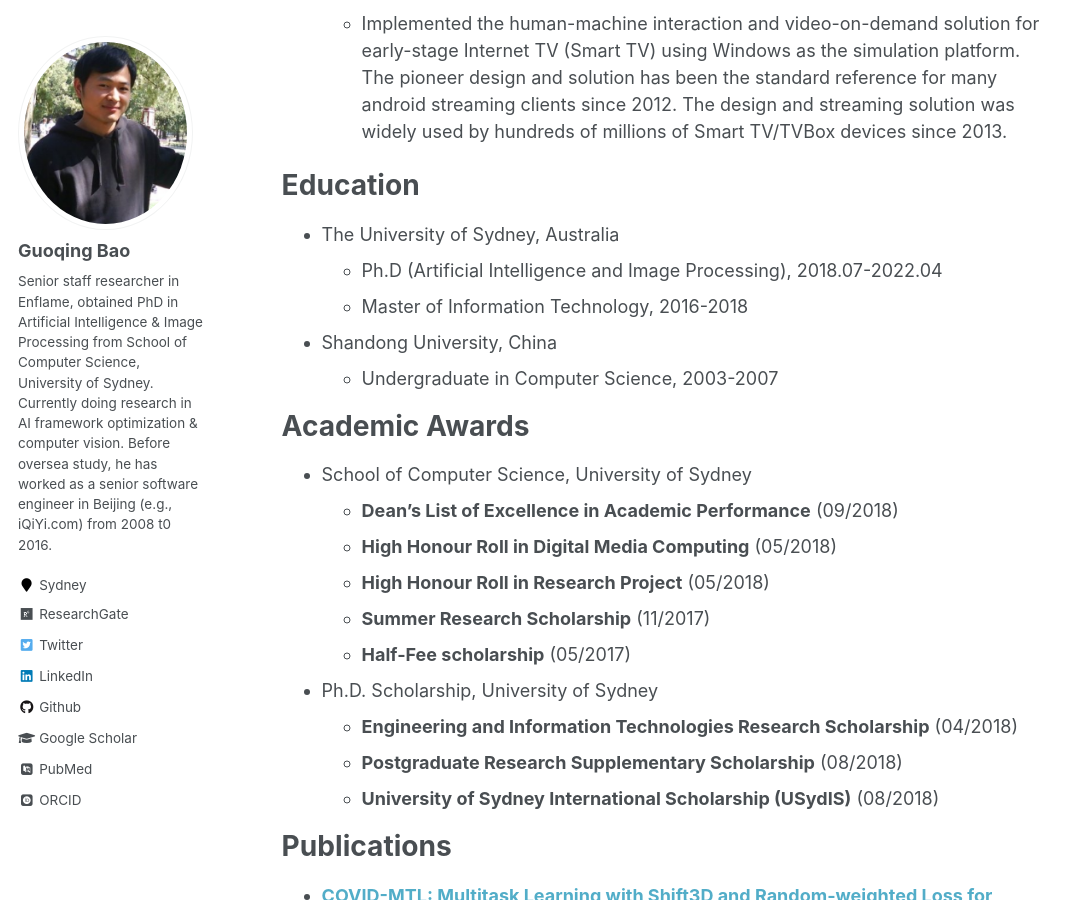
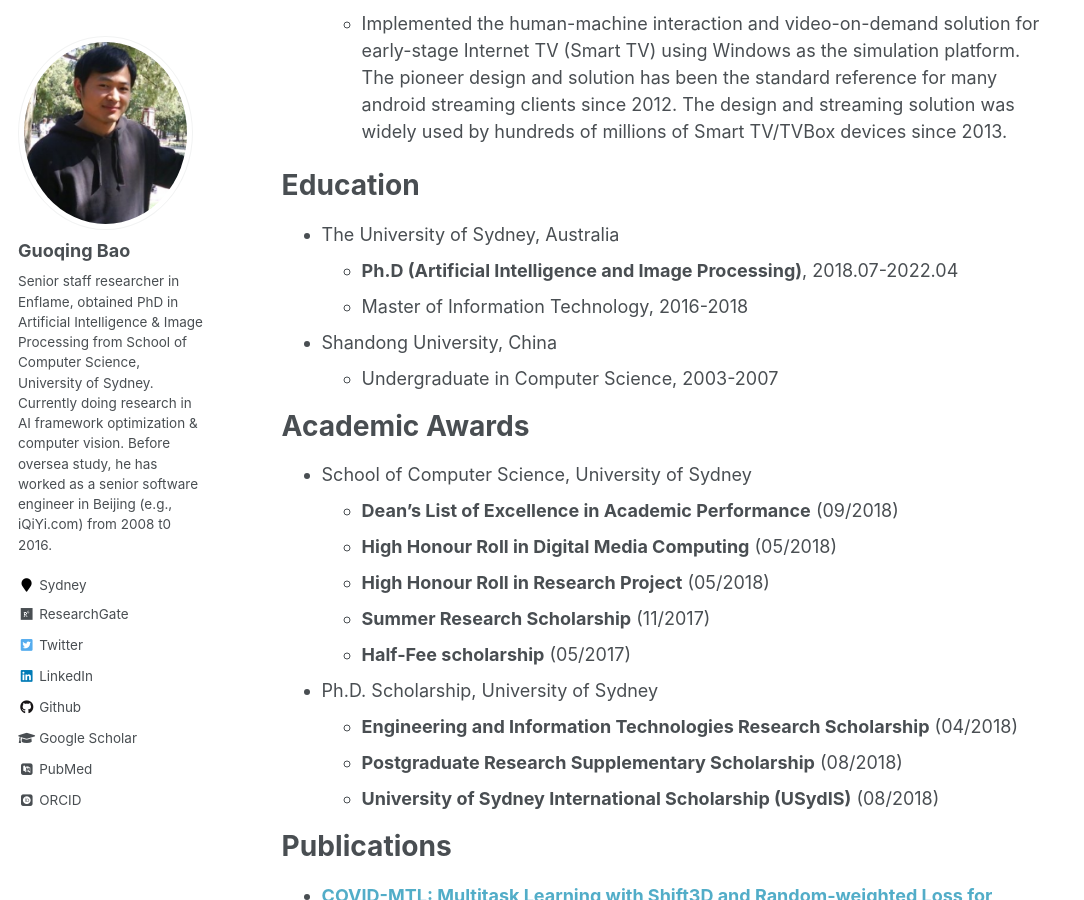
Before and after one commit to guoqingbao/guoqingbao.github.io, a Jekyll site: the page built from _pages/about.md, in a window 1280 px wide and 900 px high, scrolled down 1141 px. Shown: the whole window, without its empty margins (0-1084 px from the left). Built offline with Jekyll 4.4.1, drawn with Linux system fonts in a browser that asks for light colours; some web fonts are replaced.

```diff
--- a/_pages/about.md
+++ b/_pages/about.md
@@ -37,7 +37,7 @@ About
 Education
 ======
 * The University of Sydney, Australia
-  * Ph.D (Artificial Intelligence and Image Processing), 2018.07-2022.04
+  * **Ph.D (Artificial Intelligence and Image Processing)**, 2018.07-2022.04
   * Master of Information Technology, 2016-2018
 * Shandong University, China
   * Undergraduate in Computer Science, 2003-2007
```
